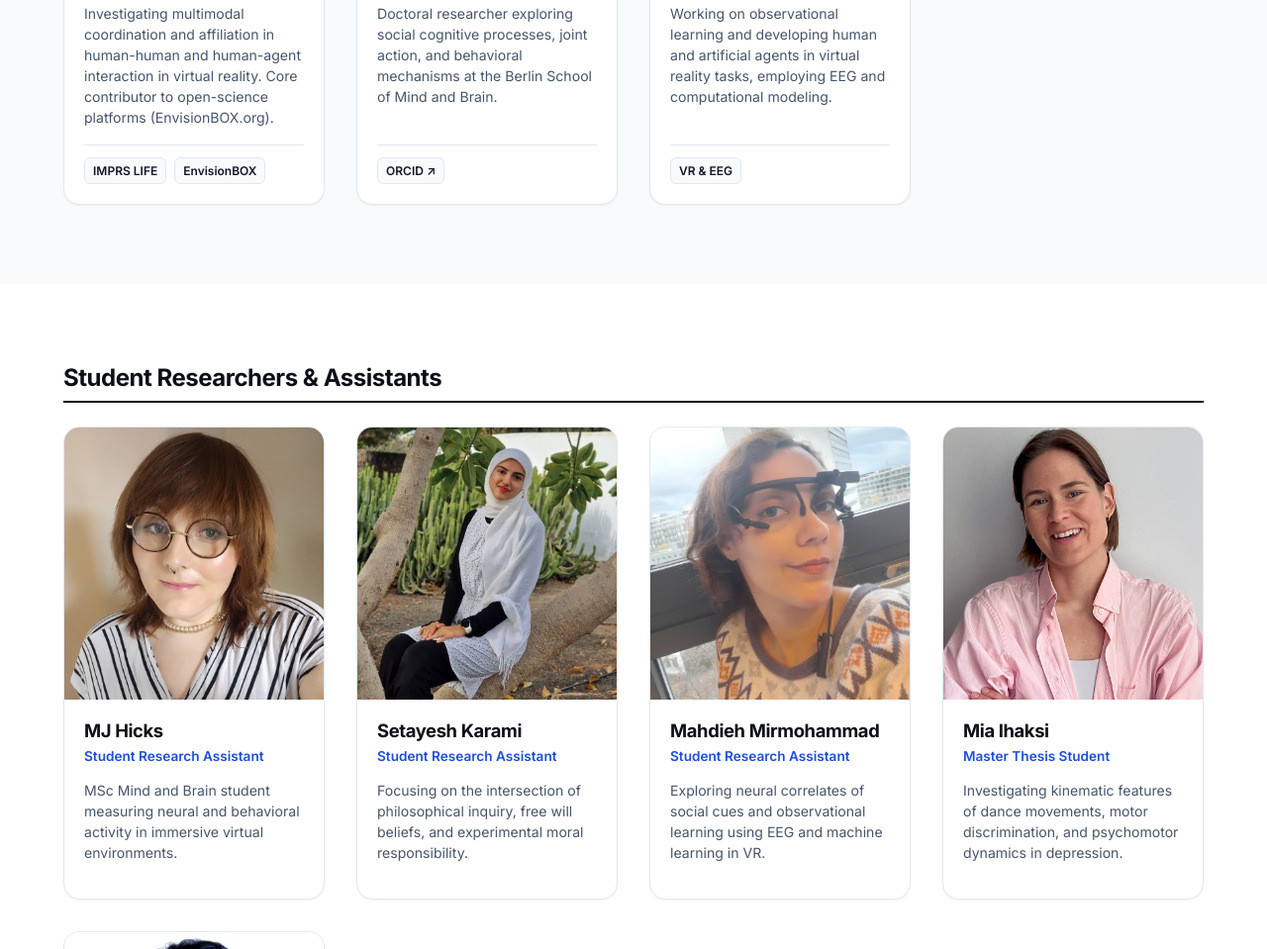
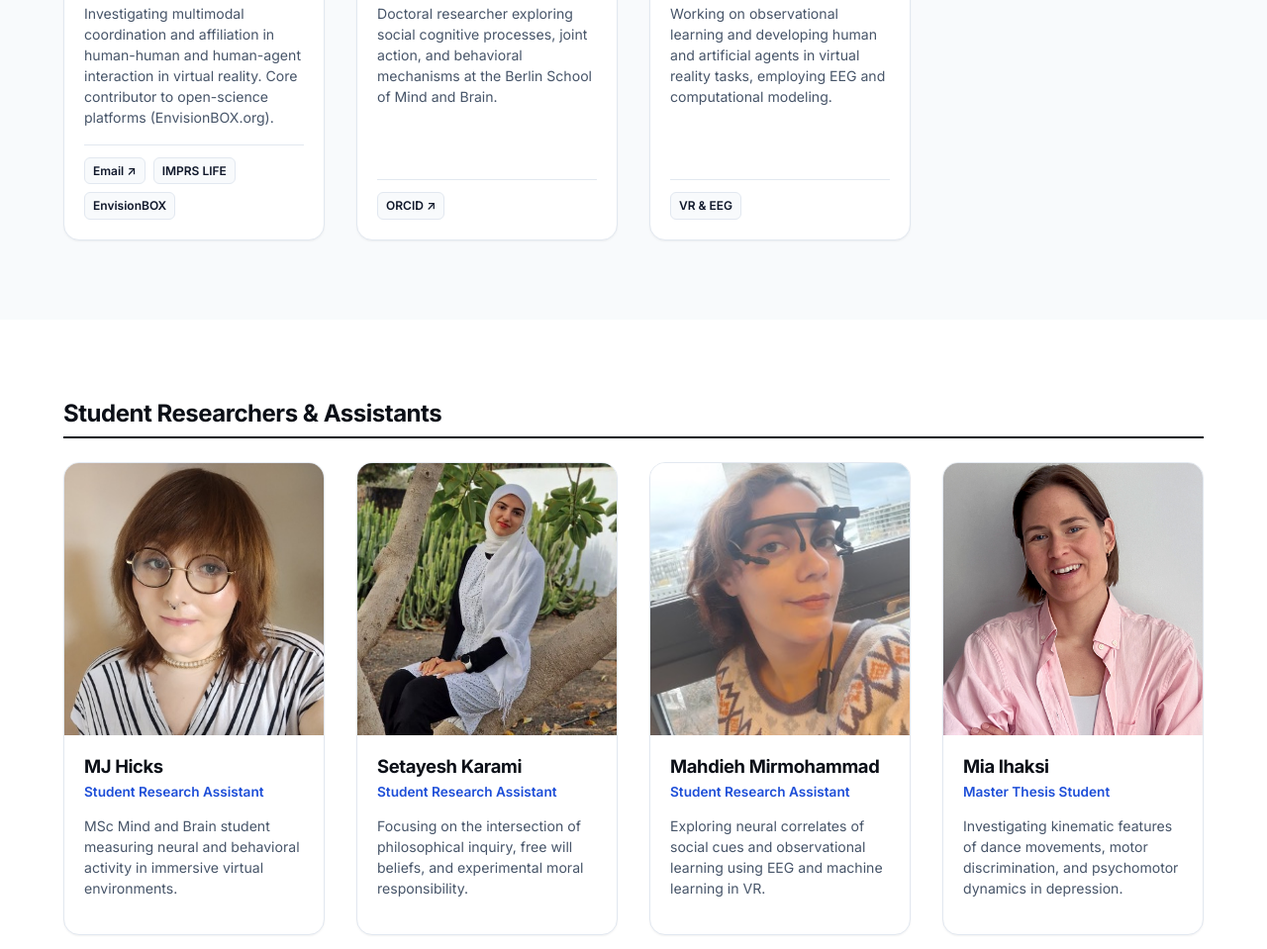
Before and after one commit to DavAhm/socialintelligence_website, a plain HTML site: page team.html in a window 1280 px wide. Shown: the part 3761-4720 px from the top of the page at 99% size. Drawn offline with Linux system fonts and the light colour scheme.

Commit message:
Update team.html

```diff
--- a/team.html
+++ b/team.html
@@ -241,6 +241,7 @@
                 Investigating multimodal coordination and affiliation in human-human and human-agent interaction in virtual reality. Core contributor to open-science platforms (EnvisionBOX.org).
               </p>
               <div class="team-social-links">
+                <a href="mailto:ahmar.davide@gmail.com" class="social-badge" title="ahmar.davide@gmail.com">Email ↗</a>
                 <span class="social-badge">IMPRS LIFE</span>
                 <span class="social-badge">EnvisionBOX</span>
               </div>
```
